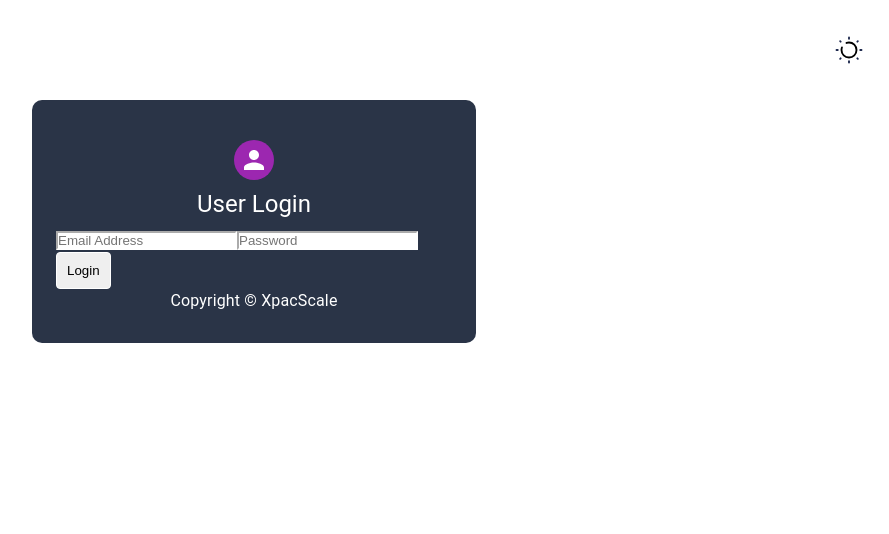
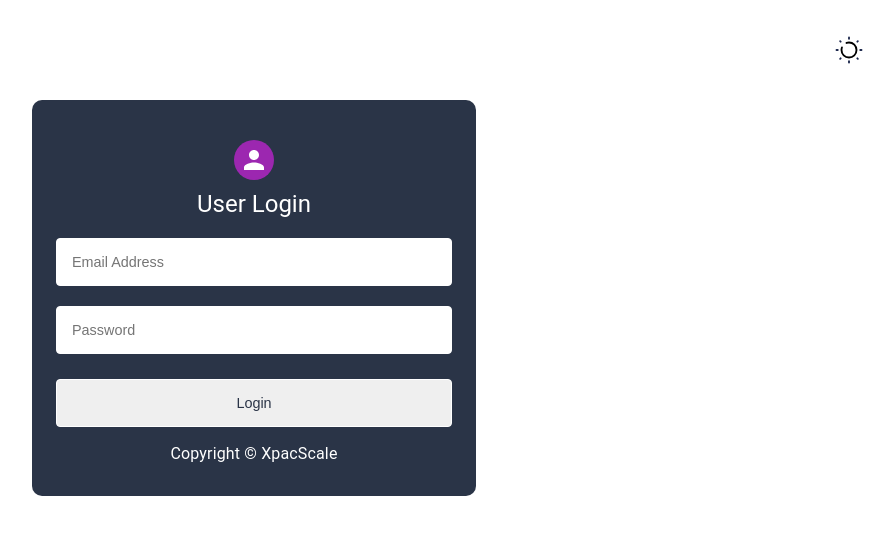
Before and after one commit to wahsandaruwan/xpac_scale_fr_prod, a React (Vite) app: page /login in a window 1280 px wide. Shown: the top 534 px of the page, without its empty margins (386-1275 px from the left). Built offline with nearby package versions, Linux system fonts and the light colour scheme.

Commit message:
Updated login styles

```diff
--- a/src/pages/login/login.scss
+++ b/src/pages/login/login.scss
@@ -11,7 +11,7 @@
   right: 30px;
 }
 
-.main-lg > .form-input {
+.main-lg .form-input {
   width: 100%;
   background-color: $main-bg; // Input background color
   color: #2a3447; // Input text color
@@ -22,7 +22,7 @@
   font-size: 0.9rem;
 }
 
-.main-lg > .form-button {
+.main-lg .form-button {
   width: 100%;
   color: #2a3447;
   border: 1px solid #2a3447;
```
